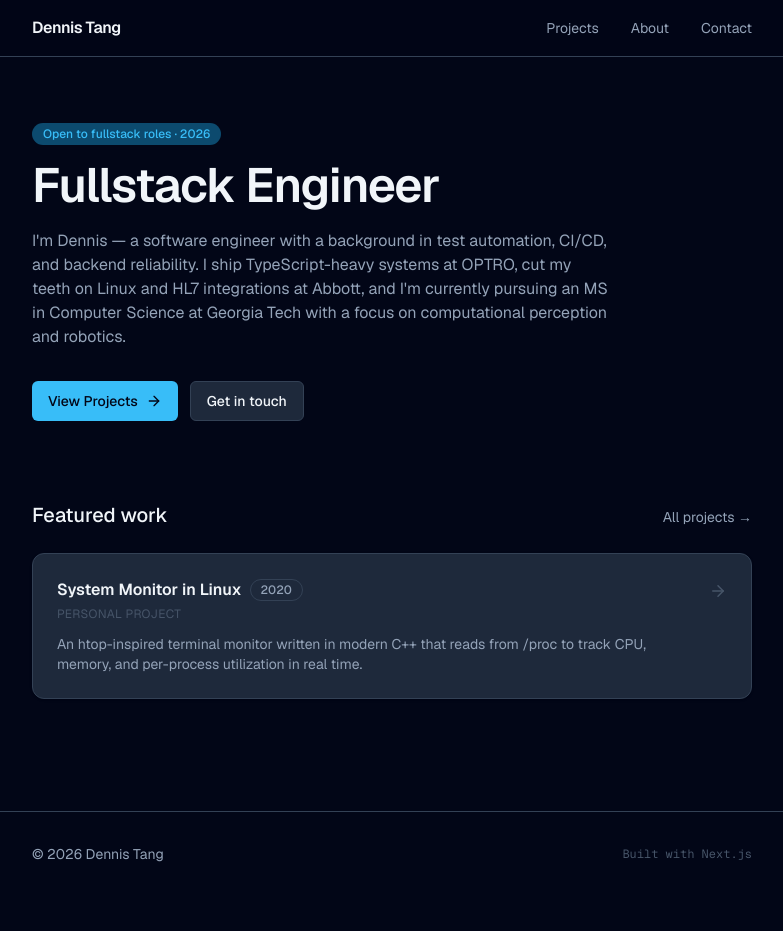
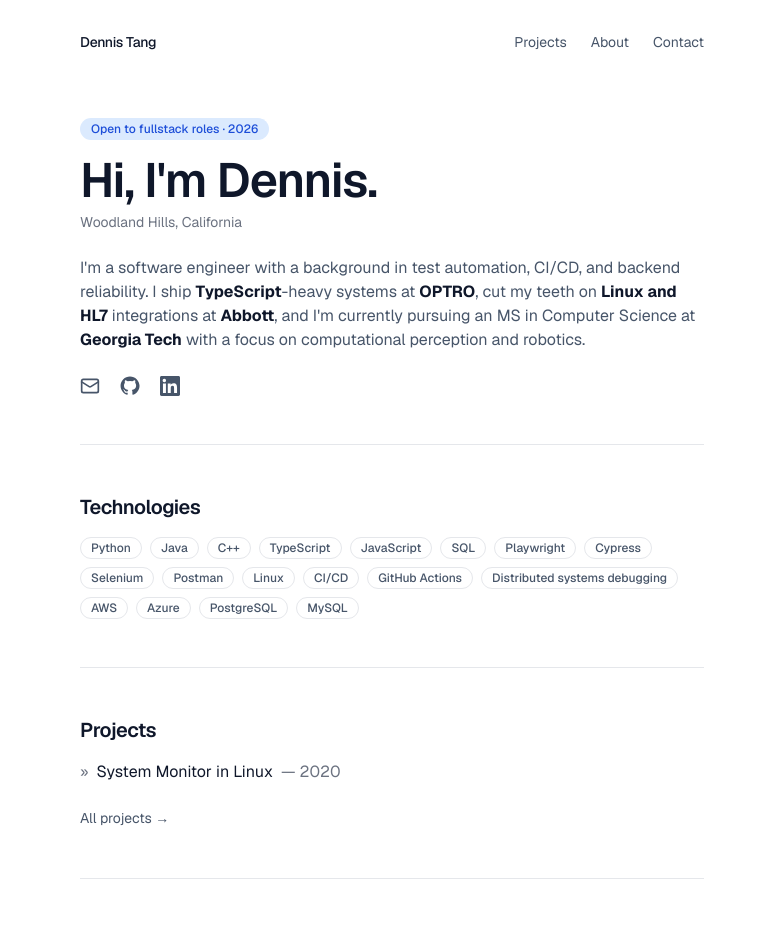
Before and after one commit to dwtang612/dennis-porto, a Next.js app: page / in a window 1280 px wide. Shown: the top 931 px of the page, without its empty margins (248-1031 px from the left). Before the commit the page ends 896 px from the top, so only its background shows below. Built offline with nearby package versions, Linux system fonts and the light colour scheme.

Commit message:
restyle portfolio in kyrre.dev visual language
Light theme, narrow centered column, hr-separated sections, arrow-prefixed
project list. Adds shared Socials row and skills data so the home page
can advertise the same content as About without duplicating it.

```diff
--- a/app/about/page.tsx
+++ b/app/about/page.tsx
@@ -1,5 +1,5 @@
 import { Badge } from "@/components/ui/badge";
-import { Card } from "@/components/ui/card";
+import { skillGroups } from "@/data/skills";
 
 type Experience = {
   role: string;
@@ -38,13 +38,6 @@ const experience: Experience[] = [
   },
 ];
 
-const skillGroups = [
-  { label: "Languages", items: ["Python", "Java", "C++", "TypeScript", "JavaScript", "SQL"] },
-  { label: "Testing & Automation", items: ["Playwright", "Cypress", "Selenium", "Postman"] },
-  { label: "Systems & Infra", items: ["Linux", "CI/CD", "GitHub Actions", "Distributed systems debugging"] },
-  { label: "Cloud & Databases", items: ["AWS", "Azure", "PostgreSQL", "MySQL"] },
-];
-
 const education = [
   {
     degree: "M.S. Computer Science",
@@ -60,63 +53,93 @@ const education = [
   },
 ];
 
+function SectionDivider() {
+  return (
+    <hr
+      className="my-12"
+      style={{ borderColor: "var(--color-border)" }}
+    />
+  );
+}
+
 export default function AboutPage() {
   return (
     <>
       <h1 className="text-3xl font-semibold tracking-tight">About</h1>
       <p className="mt-4 text-[var(--color-text-secondary)]">
         I&apos;m a software engineer based in Woodland Hills, California. My professional work
-        lives at the intersection of product code and the systems that keep it reliable —
+        lives at the intersection of product code and the systems that keep it reliable,
         test automation, CI/CD, and backend validation for distributed services. I&apos;m
         extending that foundation into fullstack product engineering through my graduate
         studies at Georgia Tech.
       </p>
 
-      <section className="mt-12">
-        <h2 className="text-lg font-medium">Experience</h2>
-        <div className="mt-4 space-y-4">
-          {experience.map((e) => (
-            <Card key={e.company}>
+      <SectionDivider />
+
+      <section>
+        <h2 className="text-xl font-semibold tracking-tight">Experience</h2>
+        <div className="mt-6 space-y-10">
+          {experience.map((e, i) => (
+            <div key={e.company}>
+              {i > 0 ? (
+                <hr
+                  className="mb-10"
+                  style={{ borderColor: "var(--color-border)" }}
+                />
+              ) : null}
               <div className="flex flex-wrap items-baseline justify-between gap-2">
                 <div>
-                  <div className="font-medium text-[var(--color-text-primary)]">{e.role}</div>
+                  <div className="font-medium text-[var(--color-text-primary)]">
+                    {e.role}
+                  </div>
                   <div className="text-sm text-[var(--color-text-secondary)]">
                     {e.company} · {e.location}
                   </div>
                 </div>
-                <span className="font-mono text-xs text-[var(--color-text-muted)]">{e.period}</span>
+                <span className="font-mono text-xs text-[var(--color-text-muted)]">
+                  {e.period}
+                </span>
               </div>
-              <ul className="mt-4 list-disc space-y-2 pl-5 text-sm text-[var(--color-text-secondary)]">
+              <ul className="mt-4 space-y-2 text-sm text-[var(--color-text-secondary)]">
                 {e.bullets.map((b) => (
-                  <li key={b}>{b}</li>
+                  <li key={b}>
+                    <span aria-hidden className="mr-2 text-[var(--color-text-muted)]">»</span>
+                    {b}
+                  </li>
                 ))}
               </ul>
-            </Card>
+            </div>
           ))}
         </div>
       </section>
 
-      <section className="mt-12">
-        <h2 className="text-lg font-medium">Education</h2>
-        <div className="mt-4 space-y-4">
+      <SectionDivider />
+
+      <section>
+        <h2 className="text-xl font-semibold tracking-tight">Education</h2>
+        <div className="mt-6 space-y-6">
           {education.map((e) => (
-            <Card key={e.school}>
-              <div className="flex flex-wrap items-baseline justify-between gap-2">
-                <div>
-                  <div className="font-medium text-[var(--color-text-primary)]">{e.degree}</div>
-                  <div className="text-sm text-[var(--color-text-secondary)]">{e.school}</div>
-                  <div className="text-sm text-[var(--color-text-muted)]">{e.detail}</div>
+            <div key={e.school} className="flex flex-wrap items-baseline justify-between gap-2">
+              <div>
+                <div className="font-medium text-[var(--color-text-primary)]">
+                  {e.degree}
                 </div>
-                <span className="font-mono text-xs text-[var(--color-text-muted)]">{e.period}</span>
+                <div className="text-sm text-[var(--color-text-secondary)]">{e.school}</div>
+                <div className="text-sm text-[var(--color-text-muted)]">{e.detail}</div>
               </div>
-            </Card>
+              <span className="font-mono text-xs text-[var(--color-text-muted)]">
+                {e.period}
+              </span>
+            </div>
           ))}
         </div>
       </section>
 
-      <section className="mt-12">
-        <h2 className="text-lg font-medium">Skills</h2>
-        <div className="mt-4 space-y-4">
+      <SectionDivider />
+
+      <section>
+        <h2 className="text-xl font-semibold tracking-tight">Skills</h2>
+        <div className="mt-6 space-y-5">
           {skillGroups.map((g) => (
             <div key={g.label}>
               <div className="text-xs uppercase tracking-wide text-[var(--color-text-muted)]">
--- a/app/globals.css
+++ b/app/globals.css
@@ -1,16 +1,16 @@
 @import "tailwindcss";
 
 :root {
-  --color-base: #020617;
-  --color-surface: #0f172a;
-  --color-card: #1e293b;
-  --color-border: #334155;
-  --color-text-primary: #f1f5f9;
-  --color-text-secondary: #94a3b8;
-  --color-text-muted: #475569;
-  --color-accent: #38bdf8;
-  --color-accent-hover: #0ea5e9;
-  --color-accent-subtle: #0c4a6e;
+  --color-base: #ffffff;
+  --color-surface: #fafafa;
+  --color-card: #ffffff;
+  --color-border: #e5e7eb;
+  --color-text-primary: #0f172a;
+  --color-text-secondary: #475569;
+  --color-text-muted: #6b7280;
+  --color-accent: #1d4ed8;
+  --color-accent-hover: #1e40af;
+  --color-accent-subtle: #dbeafe;
 }
 
 @theme inline {
--- a/app/layout.tsx
+++ b/app/layout.tsx
@@ -4,6 +4,7 @@ import "./globals.css";
 import { GeistSans } from "geist/font/sans";
 import { GeistMono } from "geist/font/mono";
 import MobileNav from "@/components/MobileNav";
+import Socials from "@/components/Socials";
 
 export const metadata: Metadata = {
   title: "Dennis Tang — Fullstack Engineer",
@@ -29,23 +30,22 @@ export default function RootLayout({
       suppressHydrationWarning
     >
       <body className="min-h-screen bg-[var(--color-base)] text-[var(--color-text-primary)]">
-        <header
-          className="sticky top-0 z-30 border-b bg-[var(--color-base)]/80 backdrop-blur-md"
-          style={{ borderColor: "var(--color-border)" }}
-        >
-          <nav className="mx-auto flex max-w-3xl items-center justify-between px-6 py-4">
-            <Link className="font-semibold tracking-tight" href="/">
+        <header>
+          <nav className="mx-auto flex max-w-2xl items-center justify-between px-6 pt-8">
+            <Link
+              className="text-sm font-medium tracking-tight text-[var(--color-text-primary)]"
+              href="/"
+            >
               Dennis Tang
             </Link>
-            <div className="hidden items-center gap-8 md:flex">
+            <div className="hidden items-center gap-6 md:flex">
               {navLinks.map(({ href, label }) => (
                 <Link
                   key={href}
                   href={href}
-                  className="group relative text-sm text-[var(--color-text-secondary)] transition-colors hover:text-[var(--color-text-primary)]"
+                  className="text-sm text-[var(--color-text-secondary)] transition-colors hover:text-[var(--color-text-primary)] hover:underline underline-offset-4"
                 >
                   {label}
-                  <span className="absolute -bottom-0.5 left-0 h-px w-0 bg-[var(--color-accent)] transition-all duration-300 group-hover:w-full" />
                 </Link>
               ))}
             </div>
@@ -53,13 +53,24 @@ export default function RootLayout({
           </nav>
         </header>
 
-        <main className="mx-auto max-w-3xl px-6 py-12">{children}</main>
+        <main className="mx-auto max-w-2xl px-6 py-16">{children}</main>
 
-        <footer className="mt-16 border-t" style={{ borderColor: "var(--color-border)" }}>
-          <div className="mx-auto flex max-w-3xl items-center justify-between px-6 py-8 text-sm text-[var(--color-text-secondary)]">
-            <span>© {new Date().getFullYear()} Dennis Tang</span>
+        <footer className="mt-24 border-t" style={{ borderColor: "var(--color-border)" }}>
+          <div className="mx-auto flex max-w-2xl flex-col items-center gap-4 px-6 py-10 text-sm text-[var(--color-text-secondary)]">
+            <Socials size={18} />
+            <div className="flex items-center gap-4">
+              {navLinks.map(({ href, label }) => (
+                <Link
+                  key={href}
+                  href={href}
+                  className="hover:text-[var(--color-text-primary)] hover:underline underline-offset-4"
+                >
+                  {label}
+                </Link>
+              ))}
+            </div>
             <span className="font-mono text-xs text-[var(--color-text-muted)]">
-              Built with Next.js
+              © {new Date().getFullYear()} Dennis Tang
             </span>
           </div>
         </footer>
--- a/app/page.tsx
+++ b/app/page.tsx
@@ -1,85 +1,113 @@
 import Link from "next/link";
-import { ArrowRight } from "lucide-react";
 import { Badge } from "@/components/ui/badge";
-import { Button } from "@/components/ui/button";
-import { Card, CardDescription, CardTitle } from "@/components/ui/card";
+import Socials from "@/components/Socials";
 import { projects } from "@/data/projects";
+import { allSkills } from "@/data/skills";
+
+function SectionDivider() {
+  return (
+    <hr
+      className="my-12"
+      style={{ borderColor: "var(--color-border)" }}
+    />
+  );
+}
+
+function SectionHeading({ children }: { children: React.ReactNode }) {
+  return (
+    <h2 className="text-xl font-semibold tracking-tight text-[var(--color-text-primary)]">
+      {children}
+    </h2>
+  );
+}
 
 export default function HomePage() {
-  const featured = projects.slice(0, 2);
-
   return (
     <>
-      <section className="pt-4">
+      <section>
         <Badge variant="accent">Open to fullstack roles · 2026</Badge>
         <h1 className="mt-4 text-4xl font-semibold tracking-tight text-[var(--color-text-primary)] sm:text-5xl">
-          Fullstack Engineer
+          Hi, I&apos;m Dennis.
         </h1>
-        <p className="mt-5 max-w-xl text-[var(--color-text-secondary)]">
-          I&apos;m Dennis — a software engineer with a background in test automation,
-          CI/CD, and backend reliability. I ship TypeScript-heavy systems at OPTRO,
-          cut my teeth on Linux and HL7 integrations at Abbott, and I&apos;m currently
-          pursuing an MS in Computer Science at Georgia Tech with a focus on
-          computational perception and robotics.
+        <p className="mt-2 text-sm text-[var(--color-text-muted)]">
+          Woodland Hills, California
+        </p>
+        <p className="mt-6 text-[var(--color-text-secondary)]">
+          I&apos;m a software engineer with a background in test automation, CI/CD, and
+          backend reliability. I ship <strong className="text-[var(--color-text-primary)]">TypeScript</strong>-heavy
+          systems at <strong className="text-[var(--color-text-primary)]">OPTRO</strong>, cut my teeth on{" "}
+          <strong className="text-[var(--color-text-primary)]">Linux and HL7</strong> integrations at{" "}
+          <strong className="text-[var(--color-text-primary)]">Abbott</strong>, and I&apos;m currently pursuing an
+          MS in Computer Science at <strong className="text-[var(--color-text-primary)]">Georgia Tech</strong>{" "}
+          with a focus on computational perception and robotics.
         </p>
 
-        <div className="mt-8 flex flex-wrap gap-3">
-          <Button asChild>
-            <Link href="/projects">
-              View Projects
-              <ArrowRight size={16} />
-            </Link>
-          </Button>
-          <Button asChild variant="secondary">
-            <Link href="/contact">Get in touch</Link>
-          </Button>
+        <div className="mt-6">
+          <Socials size={20} />
         </div>
       </section>
 
-      <section className="mt-20">
-        <div className="flex items-baseline justify-between">
-          <h2 className="text-xl font-medium">Featured work</h2>
-          <Link
-            href="/projects"
-            className="text-sm text-[var(--color-text-secondary)] hover:text-[var(--color-accent)]"
-          >
-            All projects →
-          </Link>
-        </div>
+      <SectionDivider />
 
-        <div className="mt-6 grid gap-4">
-          {featured.map((p) => (
-            <Link key={p.slug} href={`/projects/${p.slug}`} className="block">
-              <Card className="transition-colors hover:border-[var(--color-accent)]">
-                <div className="flex items-start justify-between gap-4">
-                  <div className="min-w-0">
-                    <div className="flex items-center gap-2">
-                      <CardTitle>{p.title}</CardTitle>
-                      <Badge variant="outline">{p.year}</Badge>
-                    </div>
-                    <p className="mt-1 text-xs uppercase tracking-wide text-[var(--color-text-muted)]">
-                      {p.role}
-                    </p>
-                    <CardDescription className="mt-3">{p.summary}</CardDescription>
-                    {p.metrics && p.metrics.length > 0 ? (
-                      <div className="mt-3 flex flex-wrap gap-2">
-                        {p.metrics.map((m) => (
-                          <Badge key={m} variant="accent">
-                            {m}
-                          </Badge>
-                        ))}
-                      </div>
-                    ) : null}
-                  </div>
-                  <ArrowRight
-                    size={18}
-                    className="mt-1 shrink-0 text-[var(--color-text-muted)]"
-                  />
-                </div>
-              </Card>
-            </Link>
+      <section>
+        <SectionHeading>Technologies</SectionHeading>
+        <div className="mt-4 flex flex-wrap gap-2">
+          {allSkills.map((s) => (
+            <Badge key={s}>{s}</Badge>
           ))}
         </div>
+      </section>
+
+      <SectionDivider />
+
+      <section>
+        <SectionHeading>Projects</SectionHeading>
+        <ul className="mt-4 space-y-2">
+          {projects.map((p) => (
+            <li key={p.slug} className="text-[var(--color-text-secondary)]">
+              <span aria-hidden className="mr-2 text-[var(--color-text-muted)]">»</span>
+              <Link
+                href={`/projects/${p.slug}`}
+                className="text-[var(--color-text-primary)] hover:text-[var(--color-accent)] hover:underline underline-offset-4"
+              >
+                {p.title}
+              </Link>
+              <span className="ml-2 text-[var(--color-text-muted)]">— {p.year}</span>
+            </li>
+          ))}
+        </ul>
+        <Link
+          href="/projects"
+          className="mt-6 inline-block text-sm text-[var(--color-text-secondary)] hover:text-[var(--color-accent)] hover:underline underline-offset-4"
+        >
+          All projects →
+        </Link>
+      </section>
+
+      <SectionDivider />
+
+      <section>
+        <SectionHeading>Blog</SectionHeading>
+        <p className="mt-4 italic text-[var(--color-text-muted)]">Coming soon.</p>
+      </section>
+
+      <SectionDivider />
+
+      <section>
+        <SectionHeading>Contact</SectionHeading>
+        <p className="mt-4 text-[var(--color-text-secondary)]">
+          Open to fullstack roles, collaboration, or a good conversation about reliable
+          systems.
+        </p>
+        <p className="mt-4">
+          <span aria-hidden className="mr-2 text-[var(--color-text-muted)]">»</span>
+          <Link
+            href="/contact"
+            className="text-[var(--color-text-primary)] hover:text-[var(--color-accent)] hover:underline underline-offset-4"
+          >
+            Send a message
+          </Link>
+        </p>
       </section>
     </>
   );
--- a/components/ContactForm.tsx
+++ b/components/ContactForm.tsx
@@ -107,7 +107,7 @@ export default function ContactForm({ enabled }: { enabled: boolean }) {
           <span className="text-sm text-[var(--color-accent)]">Message sent. Thanks!</span>
         ) : null}
         {status.kind === "error" ? (
-          <span className="text-sm text-red-400">{status.message}</span>
+          <span className="text-sm text-red-600">{status.message}</span>
         ) : null}
       </div>
     </form>
--- a/components/MobileNav.tsx
+++ b/components/MobileNav.tsx
@@ -36,7 +36,7 @@ export default function MobileNav({ links }: { links: NavLink[] }) {
 
       <div
         className={cn(
-          "fixed inset-0 z-40 bg-[var(--color-base)]/80 backdrop-blur-sm transition-opacity",
+          "fixed inset-0 z-40 bg-black/30 backdrop-blur-sm transition-opacity",
           open ? "opacity-100" : "pointer-events-none opacity-0"
         )}
         onClick={() => setOpen(false)}
@@ -47,7 +47,7 @@ export default function MobileNav({ links }: { links: NavLink[] }) {
         role="dialog"
         aria-modal="true"
         className={cn(
-          "fixed right-0 top-0 z-50 flex h-full w-72 max-w-[85%] flex-col border-l border-[var(--color-border)] bg-[var(--color-surface)] p-6 shadow-xl transition-transform",
+          "fixed right-0 top-0 z-50 flex h-full w-72 max-w-[85%] flex-col border-l border-[var(--color-border)] bg-[var(--color-base)] p-6 shadow-xl transition-transform",
           open ? "translate-x-0" : "translate-x-full"
         )}
       >
@@ -68,7 +68,7 @@ export default function MobileNav({ links }: { links: NavLink[] }) {
               key={href}
               href={href}
               onClick={() => setOpen(false)}
-              className="rounded-md px-3 py-2 text-base text-[var(--color-text-primary)] hover:bg-[var(--color-card)]"
+              className="rounded-md px-3 py-2 text-base text-[var(--color-text-primary)] hover:bg-black/5"
             >
               {label}
             </Link>
--- /dev/null
+++ b/components/Socials.tsx
@@ -0,0 +1,66 @@
+import { Mail } from "lucide-react";
+
+export function GithubIcon(props: React.SVGProps<SVGSVGElement>) {
+  return (
+    <svg viewBox="0 0 24 24" fill="currentColor" aria-hidden {...props}>
+      <path d="M12 .5C5.73.5.67 5.56.67 11.83c0 5.01 3.25 9.26 7.76 10.76.57.1.78-.25.78-.55 0-.27-.01-1-.02-1.96-3.16.69-3.83-1.52-3.83-1.52-.52-1.31-1.27-1.66-1.27-1.66-1.04-.71.08-.7.08-.7 1.14.08 1.74 1.17 1.74 1.17 1.02 1.75 2.68 1.25 3.33.95.1-.74.4-1.25.72-1.54-2.52-.29-5.18-1.26-5.18-5.6 0-1.24.44-2.25 1.17-3.04-.12-.29-.51-1.45.11-3.02 0 0 .96-.31 3.14 1.16a10.94 10.94 0 0 1 5.72 0c2.18-1.47 3.14-1.16 3.14-1.16.62 1.57.23 2.73.11 3.02.73.79 1.17 1.8 1.17 3.04 0 4.35-2.67 5.31-5.21 5.59.41.35.78 1.05.78 2.12 0 1.53-.01 2.76-.01 3.14 0 .3.21.66.79.55 4.5-1.5 7.75-5.75 7.75-10.76C23.33 5.56 18.27.5 12 .5Z" />
+    </svg>
+  );
+}
+
+export function LinkedinIcon(props: React.SVGProps<SVGSVGElement>) {
+  return (
+    <svg viewBox="0 0 24 24" fill="currentColor" aria-hidden {...props}>
+      <path d="M20.45 20.45h-3.56v-5.57c0-1.33-.03-3.04-1.85-3.04-1.86 0-2.14 1.45-2.14 2.95v5.66H9.34V9h3.42v1.56h.05c.48-.9 1.64-1.85 3.37-1.85 3.6 0 4.27 2.37 4.27 5.46v6.28ZM5.34 7.43a2.07 2.07 0 1 1 0-4.13 2.07 2.07 0 0 1 0 4.13Zm1.78 13.02H3.56V9h3.56v11.45ZM22.22 0H1.77C.79 0 0 .78 0 1.74v20.52C0 23.22.79 24 1.77 24h20.45c.98 0 1.78-.78 1.78-1.74V1.74C24 .78 23.2 0 22.22 0Z" />
+    </svg>
+  );
+}
+
+export const SOCIAL_LINKS = {
+  email: "dwtang612@gmail.com",
+  github: "https://github.com/dwtang612",
+  githubHandle: "github.com/dwtang612",
+  linkedin: "https://www.linkedin.com/in/dennisftang/",
+  linkedinHandle: "/in/dennisftang",
+};
+
+const linkClass =
+  "inline-flex items-center justify-center text-[var(--color-text-secondary)] transition-colors hover:text-[var(--color-text-primary)]";
+
+export default function Socials({
+  size = 18,
+  className = "",
+}: {
+  size?: number;
+  className?: string;
+}) {
+  return (
+    <div className={`flex items-center gap-5 ${className}`}>
+      <a
+        href={`mailto:${SOCIAL_LINKS.email}`}
+        aria-label="Email"
+        className={linkClass}
+      >
+        <Mail size={size} />
+      </a>
+      <a
+        href={SOCIAL_LINKS.github}
+        target="_blank"
+        rel="noreferrer"
+        aria-label="GitHub"
+        className={linkClass}
+      >
+        <GithubIcon width={size} height={size} />
+      </a>
+      <a
+        href={SOCIAL_LINKS.linkedin}
+        target="_blank"
+        rel="noreferrer"
+        aria-label="LinkedIn"
+        className={linkClass}
+      >
+        <LinkedinIcon width={size} height={size} />
+      </a>
+    </div>
+  );
+}
--- /dev/null
+++ b/data/skills.ts
@@ -0,0 +1,10 @@
+export type SkillGroup = { label: string; items: string[] };
+
+export const skillGroups: SkillGroup[] = [
+  { label: "Languages", items: ["Python", "Java", "C++", "TypeScript", "JavaScript", "SQL"] },
+  { label: "Testing & Automation", items: ["Playwright", "Cypress", "Selenium", "Postman"] },
+  { label: "Systems & Infra", items: ["Linux", "CI/CD", "GitHub Actions", "Distributed systems debugging"] },
+  { label: "Cloud & Databases", items: ["AWS", "Azure", "PostgreSQL", "MySQL"] },
+];
+
+export const allSkills: string[] = skillGroups.flatMap((g) => g.items);
```
Also changed, not shown: app/contact/page.tsx (+32 -49 lines), app/projects/[slug]/page.tsx (+37 -14 lines), app/projects/page.tsx (+25 -23 lines).
